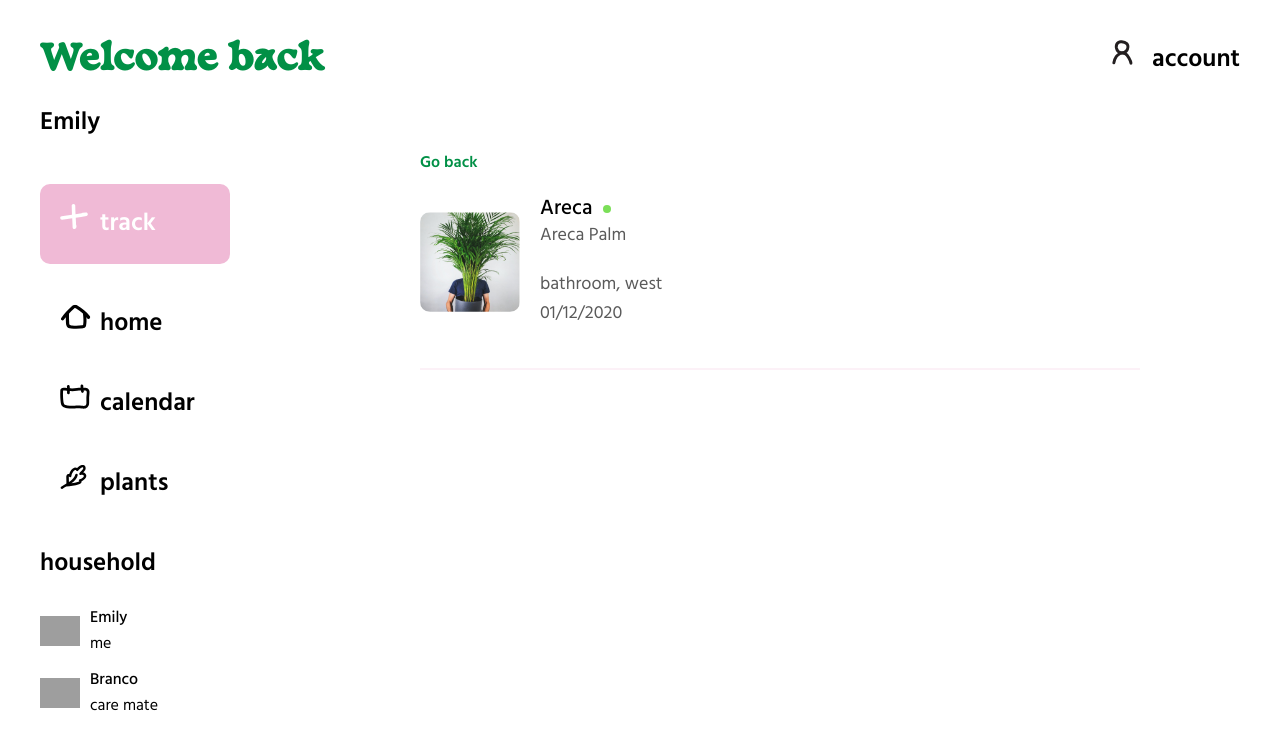
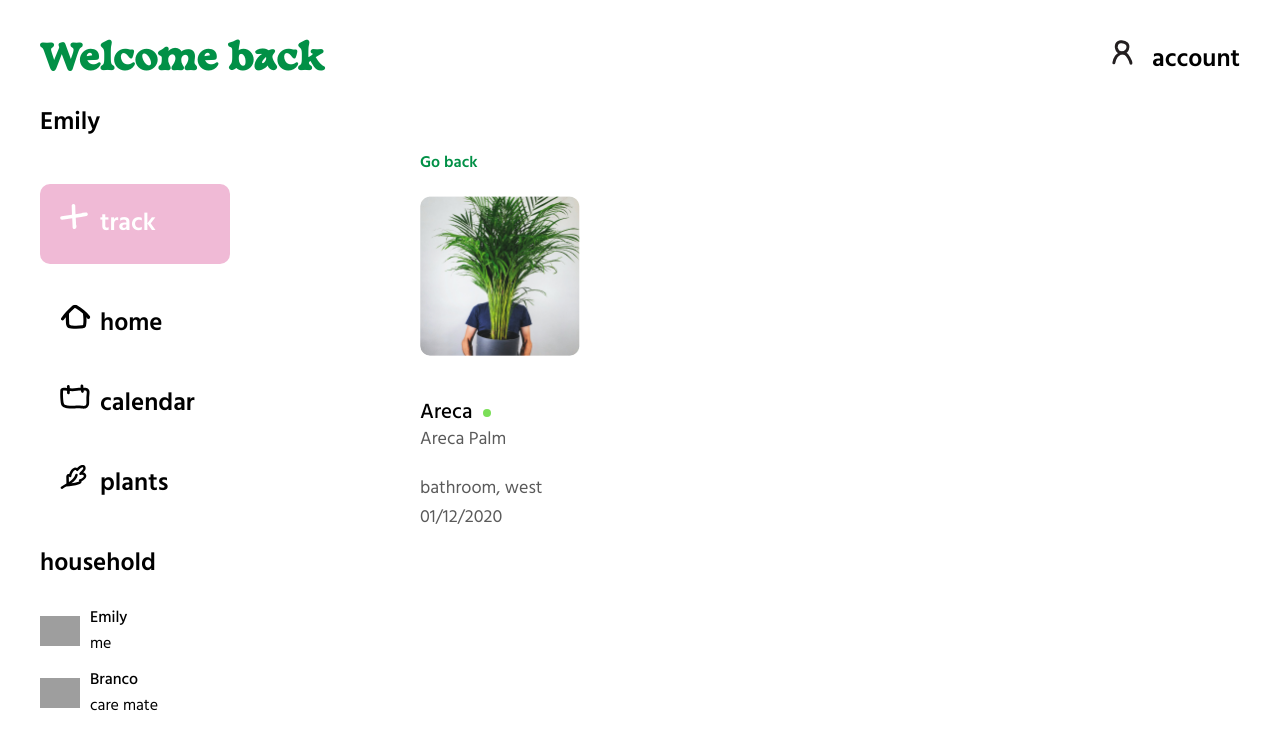
Before and after one commit to emilyberghen/hoya, a React (Create React App) app: page /plant/areca in a window 1280 px wide. Shown: the top 748 px of the page. Built offline with nearby package versions, Linux system fonts and the light colour scheme; grey boxes are pictures that could not be loaded.

Commit message:
responsive detail plant

```diff
--- a/src/App.scss
+++ b/src/App.scss
@@ -819,6 +819,21 @@ main {
     }
   }
 
+  .plant {
+    &.plantDetail {
+      border-bottom: 0;
+      display: block;
+
+      img {
+        width: 160px;
+      }
+
+      .status {
+        margin-top: $margin-l;
+      }
+    }
+  }
+
   main .track {
     display: flex;
     justify-content: space-between;
```
